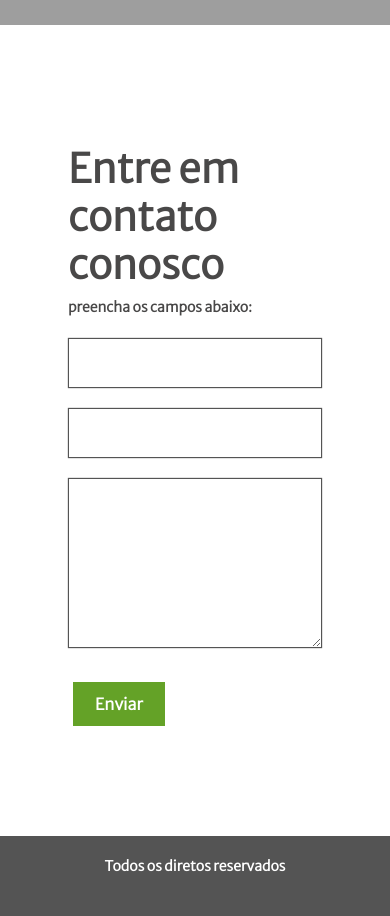
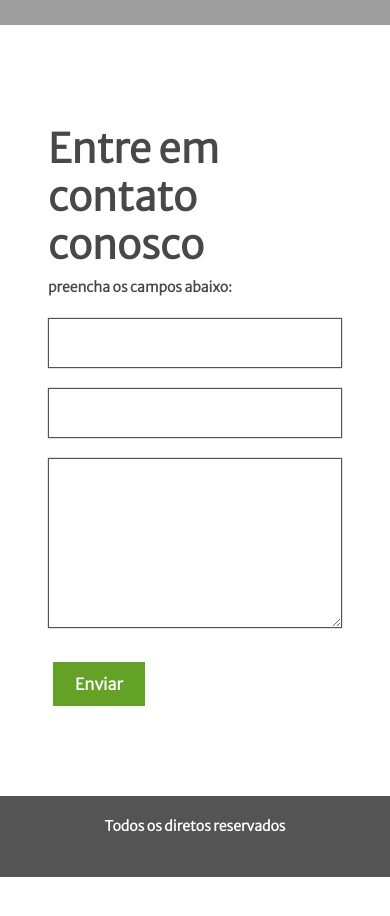
Before and after one commit to WesleyRodrigues55/HTML_TemplateUniversidade, a plain HTML site: page index.html in a window 390 px wide. Shown: the part 2136-3052 px from the top of the page. After the commit the page ends 3013 px from the top, so only its background shows below. Drawn offline with nearby package versions, Linux system fonts and the light colour scheme; grey boxes are pictures that could not be loaded; a web font is replaced by a local one.

Commit message:
update padding formulario

```diff
--- a/dist/css/style.css
+++ b/dist/css/style.css
@@ -382,6 +382,9 @@ p {
     .biblioteca {
         padding: 0 20px;
     }
+    .formulario {
+        padding: 20px;
+    }
 }
 
 @media screen and (max-width: 576px) {
```
